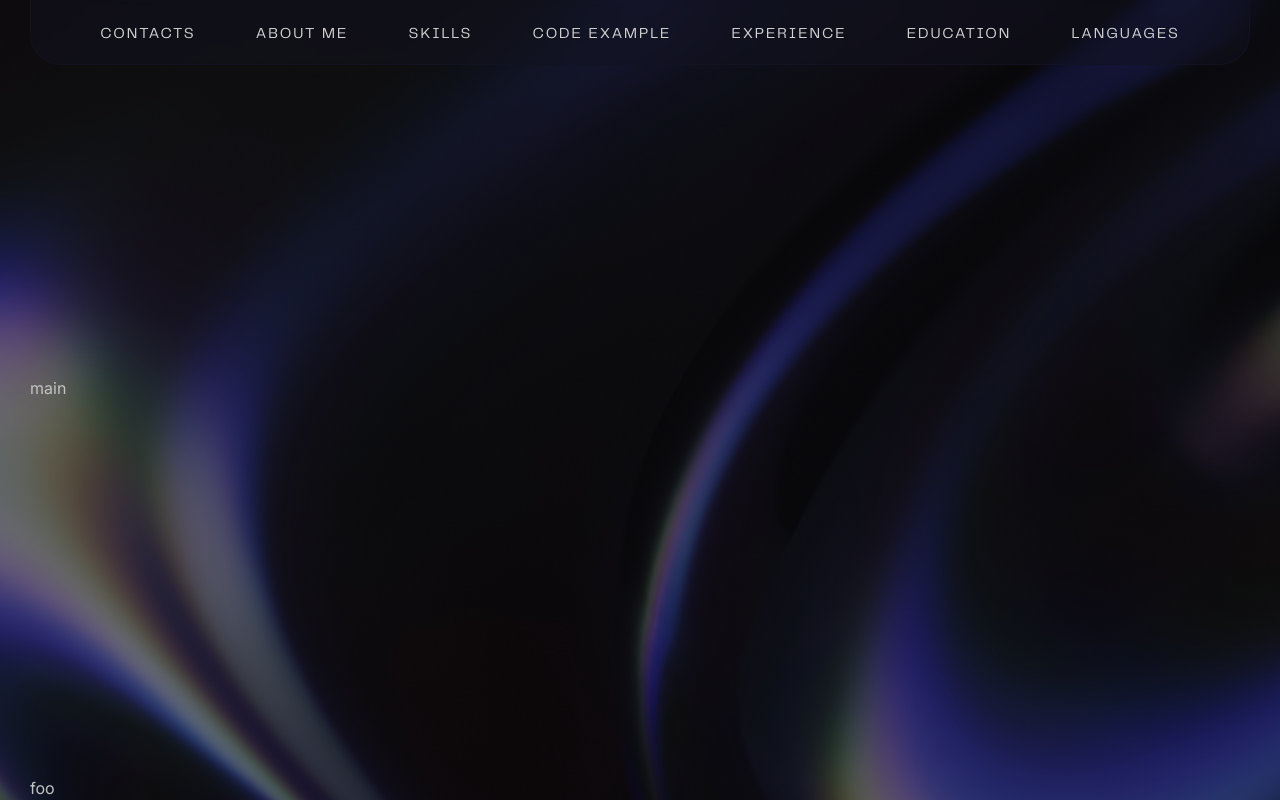
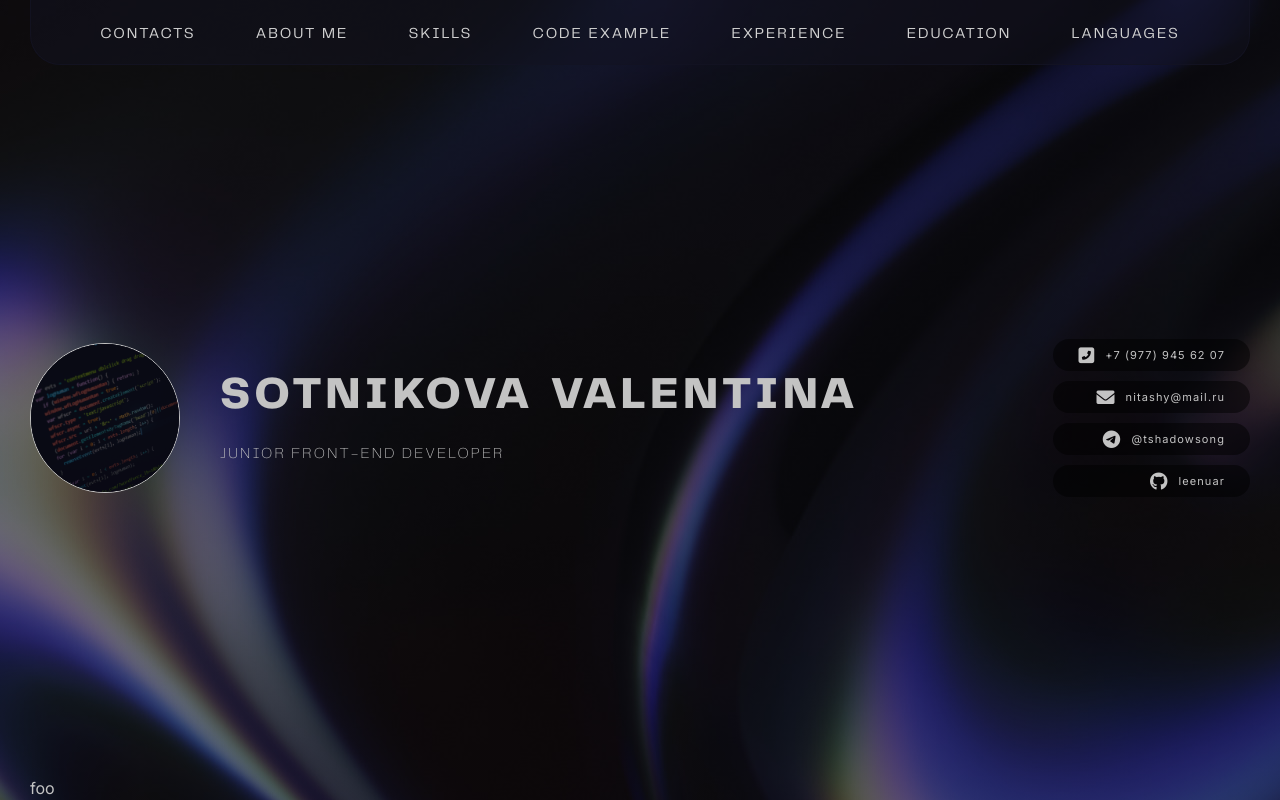
Before and after one commit to leenuar/rsschool-cv, a plain HTML site: page index.html in a window 1280 px wide. Drawn offline with Linux system fonts and the light colour scheme.

Commit message:
feat: sections and contacts

```diff
--- a/index.html
+++ b/index.html
@@ -29,7 +29,35 @@
     </div>
 </header>
 <main class="main">
-    <div class="container">main</div>
+    <div class="container">
+        <section class="section" id="contacts">
+            <div class="profile">
+                <div class="my__photo">
+                    <img src="./assets/img/roonz-nl-2xEQDxB0ss4-unsplash.jpg" alt="Photo" class="picture">
+                </div>
+                <div class="my__name">
+                    <h1 class="section__title">
+                        Sotnikova Valentina
+                    </h1>
+                    <span class="mini__title">
+                        Junior Front-End Developer
+                     </span>
+                </div>
+                <ul class="contacts">
+                    <li class="contacs__item"><i class="fas fa-phone-square-alt"></i> +7 (977) 945 62 07</li>
+                    <li class="contacs__item"><i class="fas fa-envelope"></i> <a href="nitashy@mail.ru" title="Email">nitashy@mail.ru</a></li>
+                    <li class="contacs__item"><i class="fab fa-telegram-plane"></i> <a href="https://t.me/unbecominges" title="Telegram">@tshadowsong</a></li>
+                    <li class="contacs__item"><i class="fab fa-github"></i> <a href="https://github.com/leenuar" title="GitHub">leenuar</a></li>
+                </ul>
+            </div>
+        </section>
+        <section class="section" id="about__me"></section>
+        <section class="section" id="skills"></section>
+        <section class="section" id="code__example"></section>
+        <section class="section" id="experience"></section>
+        <section class="section" id="education"></section>
+        <section class="section" id="languages"></section>
+    </div>
 </main>
 <footer class="footer">
     <div class="container">foo</div>
--- a/style.css
+++ b/style.css
@@ -110,9 +110,10 @@ img {
     width: 100%;
     max-width: 1220px;
     border-radius: 0 0 30px 30px;
-    backdrop-filter: blur(3px);
+    backdrop-filter: blur(8px);
     border: 1px solid var(--borders);
-    border-top: none
+    border-top: none;
+    z-index: 5
 }
 
 .nav__list {
@@ -139,3 +140,112 @@ img {
     background: var(--bg-color);
     border-radius: 15px
 }
+
+/* .section {
+    width: 50%;
+} */
+
+#contacts.section {
+    position: relative;
+    padding-top: 60px;
+}
+
+  .profile {
+    display: flex;
+    justify-content: flex-start;
+    gap: 40px;
+    align-items: center;
+    width: 100%
+}
+
+  .my__photo {
+    width: 150px;
+    height: 150px;
+    overflow: hidden;
+    border-radius: 100%;
+    position: relative;
+    border: 1px solid var(--text-color)
+}
+
+  .my__photo:after {
+    content: "";
+    background: var(--nav-bg);
+    width: 100%;
+    height: 100%;
+    position: absolute;
+    display: block;
+    top: 0;
+    left: 0;
+    mix-blend-mode: multiply
+}
+
+  .my__photo:before {
+    content: "";
+    background: var(--nav-bg);
+    width: 100%;
+    height: 100%;
+    position: absolute;
+    display: block;
+    top: 0;
+    left: 0;
+    z-index: 1
+}
+
+img.picture {
+    object-fit: cover;
+    height: 150px;
+}
+
+.my__name {
+    flex: auto;
+}
+
+  .section__title {
+      font: 600 45px PPTelegraf;
+      text-transform: uppercase;
+    letter-spacing: .1em;
+    margin-bottom: 20px
+}
+
+  .mini__title {
+    font: 200 15px PPTelegraf;
+    text-transform: uppercase;
+    letter-spacing: .15em;
+}
+
+  .contacts {
+    margin-left: auto;
+    font: 400 11px inter;
+    letter-spacing: .1em;
+    display: flex;
+    flex-direction: column;
+    gap: 10px;
+    text-align: right
+}
+
+  .contacs__item {
+    background: var(--bg-color);
+    padding: 7px 25px;
+    border-radius: 50px;
+    display: flex;
+    align-items: center;
+    justify-content: flex-end;
+    gap: 10px;
+}
+
+  .contacs__item a {
+    color: var(--text-color);
+}
+
+  .contacs__item a:hover {
+    color: var(--link-color)
+}
+
+  i.fas, i.fab {
+    font-size: 18px;
+    transition: transform .4s var(--cubic) 0s
+}
+
+  .contacs__item:hover i.fas, .contacs__item:hover i.fab {
+    transform: scale(1.4)
+}
```
